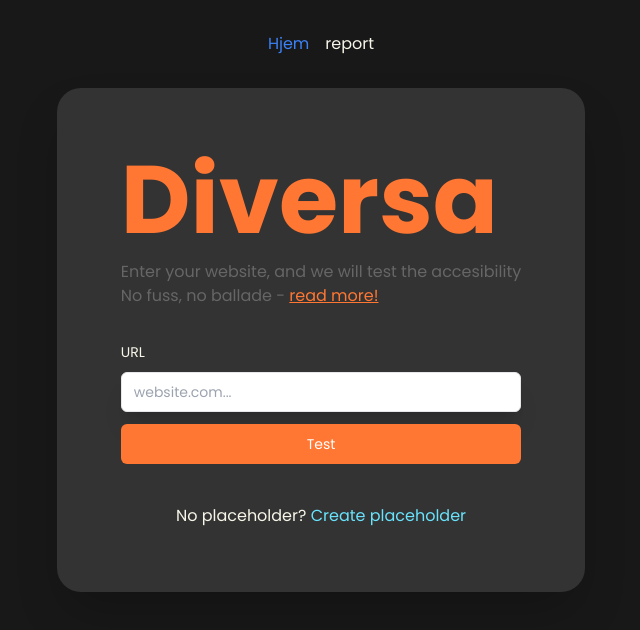
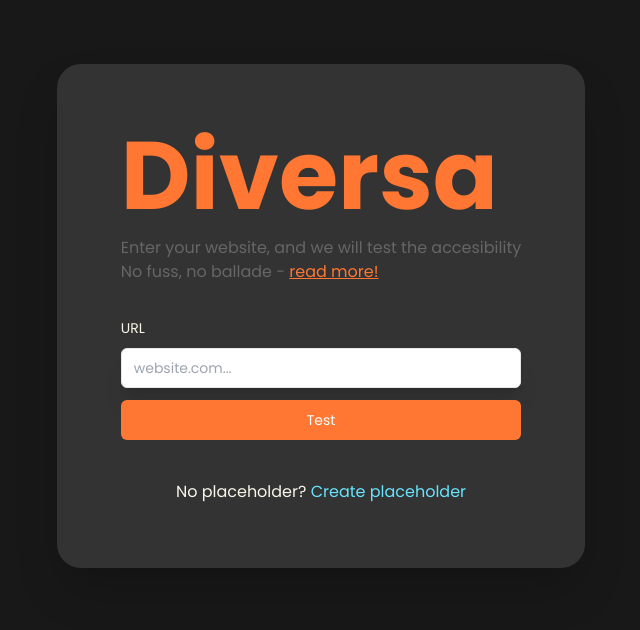
Before and after one commit to SmoIIy/charlie-tango-axe, a Next.js app: page / in a window 1280 px wide. Shown: the top 630 px of the page, without its empty margins (319-959 px from the left). Built offline with nearby package versions, Linux system fonts and the light colour scheme.

Commit message:
Logic for rendering data or not

```diff
--- a/src/app/layout.jsx
+++ b/src/app/layout.jsx
@@ -17,9 +17,8 @@ export default function RootLayout({ children }) {
   return (
     <html lang="en">
       <body className={poppins.className}>
-        <nav className="m-auto flex justify-center gap-4 py-8">
-        <Link className="text-blue-500" href="/">Hjem</Link>
-        <Link href="report">report</Link>
+        <nav className="m-auto flex gap-4 py-8">
+
         </nav>
         {children}
         </body>
--- a/src/app/report/page.jsx
+++ b/src/app/report/page.jsx
@@ -6,6 +6,8 @@ import Card from "@/components/Card";
 import Card2 from "@/components/Card2";
 import Reportimage from "@/components/Reportimage";
 import Reportfull from "@/components/Reportfull";
+import Retry from "@/components/Retry";
+import Link from "next/link";
 
 export default async function Report({ searchParams }) {
     //local test env
@@ -16,8 +18,19 @@ export default async function Report({ searchParams }) {
     const response = await fetch(`https://mmd-a11y-api.vercel.app/api/scan?${params.toString()}`);
     const data = await response.json();
 
+    if (data.url[0] == 'Invalid URL') {
+        return (
+            <Retry />
+        );
+    }
+    return (
+        <>
+        <div className="w-full text-center">
+            <Link className="text-8xl text-center font-semibold text-brand-orange70 w-full"  href="/">DIVERSA</Link>
+            </div>
+            <Reportfull data={data} />
+        </>
 
-    return (
-        <Reportfull data={data} />
-    );
+    )
+
 }
--- /dev/null
+++ b/src/components/Retry.jsx
@@ -0,0 +1,12 @@
+import Link from "next/link";
+
+
+
+export default async function Retry(){
+    return (
+        <main className="p-16 rounded-3xl shadow-2xl bg-c-grey80 max-h-auto mx-auto max-w-xl flex flex-col items-center justify-between">
+            <h2 className="my-16 text-center">The URL you requested wasnt valid</h2>
+            <Link className="bg-brand-orange70 p-4 rounded-xl max-w-fit hover:bg-orange-800 transition-colors" href="/">Try again</Link>
+        </main>
+    )
+}
```
